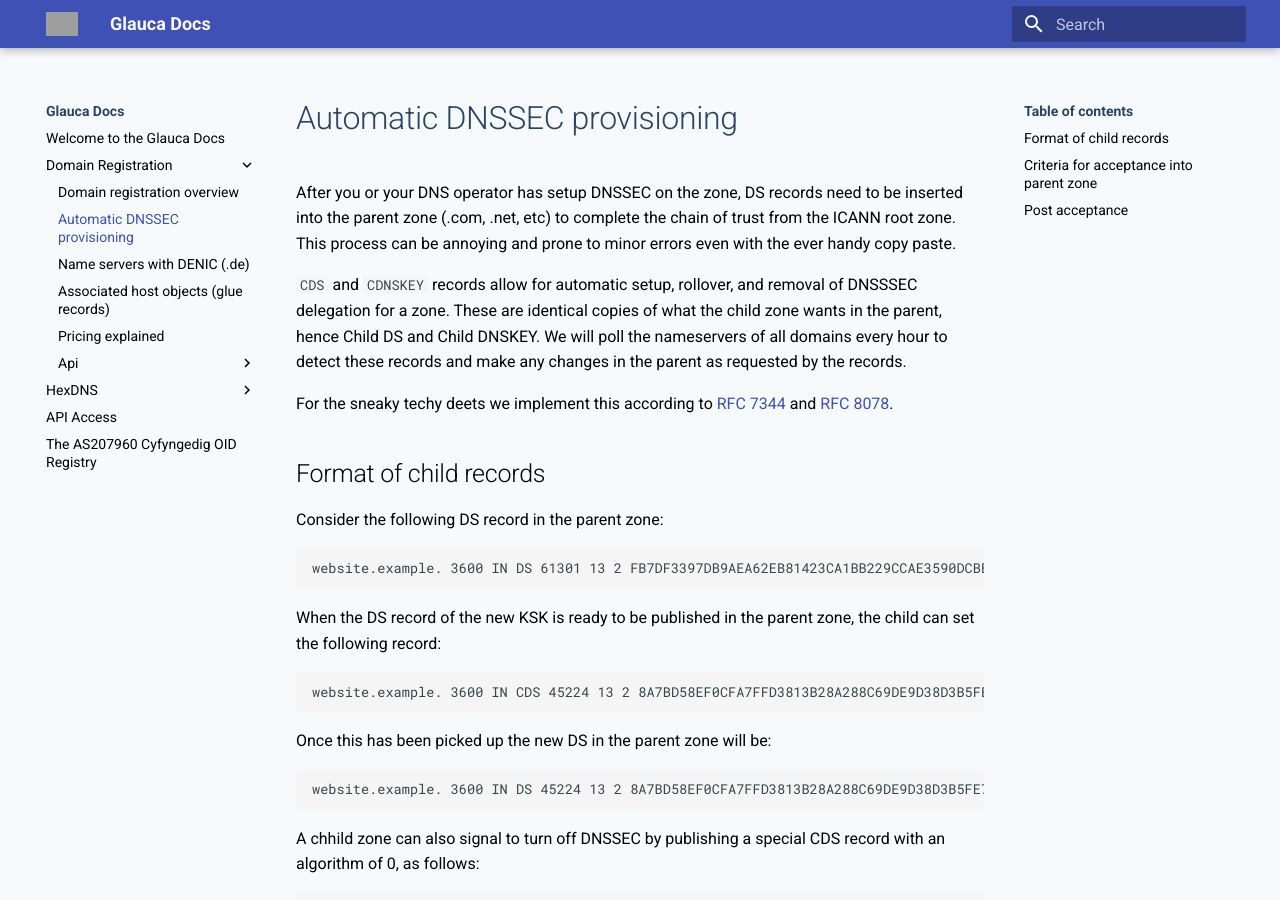
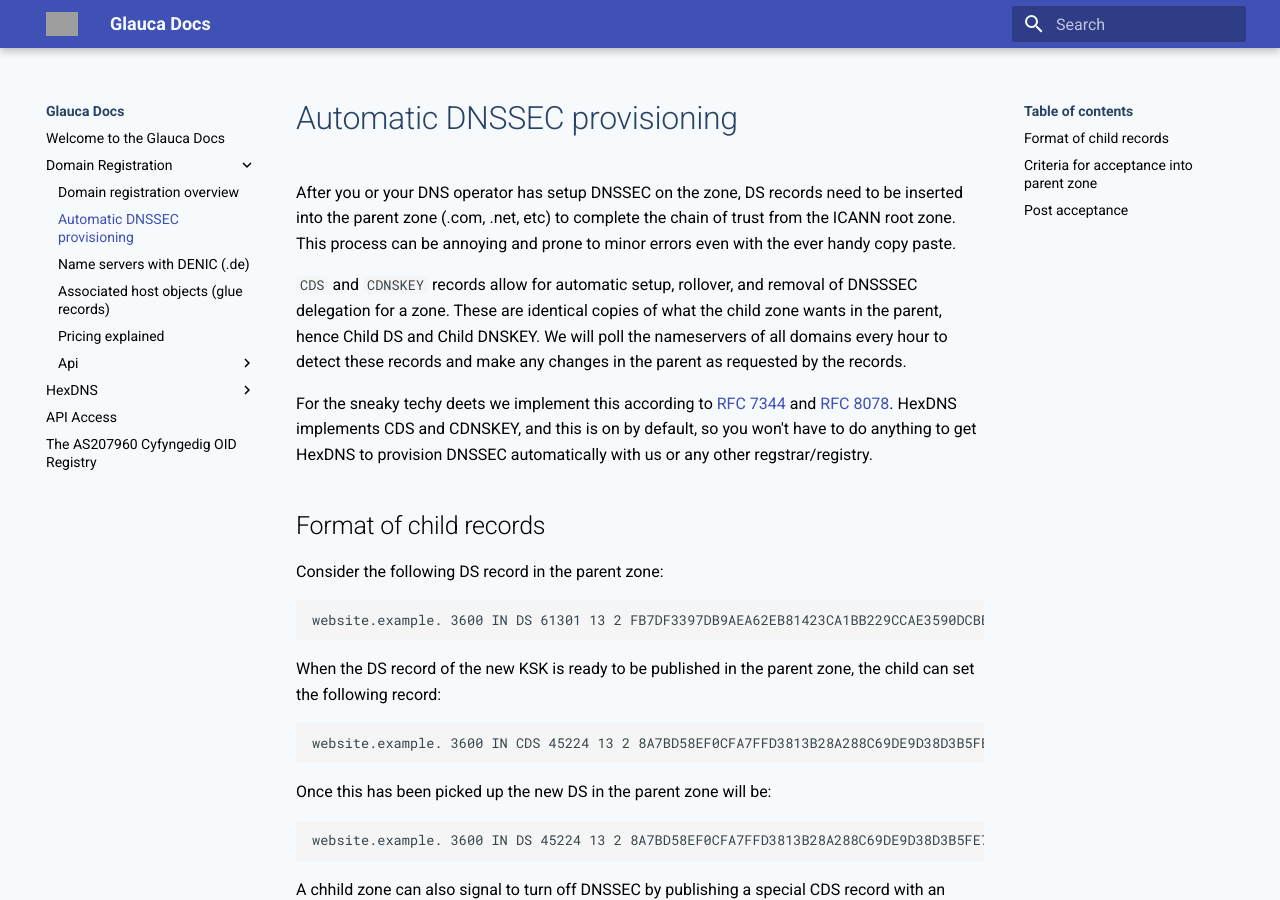
Before and after one commit to AS207960/docs, an MkDocs documentation site: the page built from docs/domains/cds.md, in a window 1280 px wide and 900 px high. Built offline with MkDocs 1.6.1 and Material for MkDocs 9.7.7, drawn with Linux system fonts in a browser that asks for light colours; grey boxes are pictures that could not be loaded.

Commit message:
add hexdns info to cds page

```diff
--- a/docs/domains/cds.md
+++ b/docs/domains/cds.md
@@ -12,7 +12,9 @@ to detect these records and make any changes in the parent as requested by the r
 
 For the sneaky techy deets we implement this according to
 [RFC 7344](https://tools.ietf.org/html/rfc7433) and
-[RFC 8078](https://tools.ietf.org/html/rfc8078).
+[RFC 8078](https://tools.ietf.org/html/rfc8078). HexDNS implements CDS and CDNSKEY, and this is
+on by default, so you won't have to do anything to get HexDNS to provision DNSSEC automatically
+with us or any other regstrar/registry.
 
 ## Format of child records
 
```
